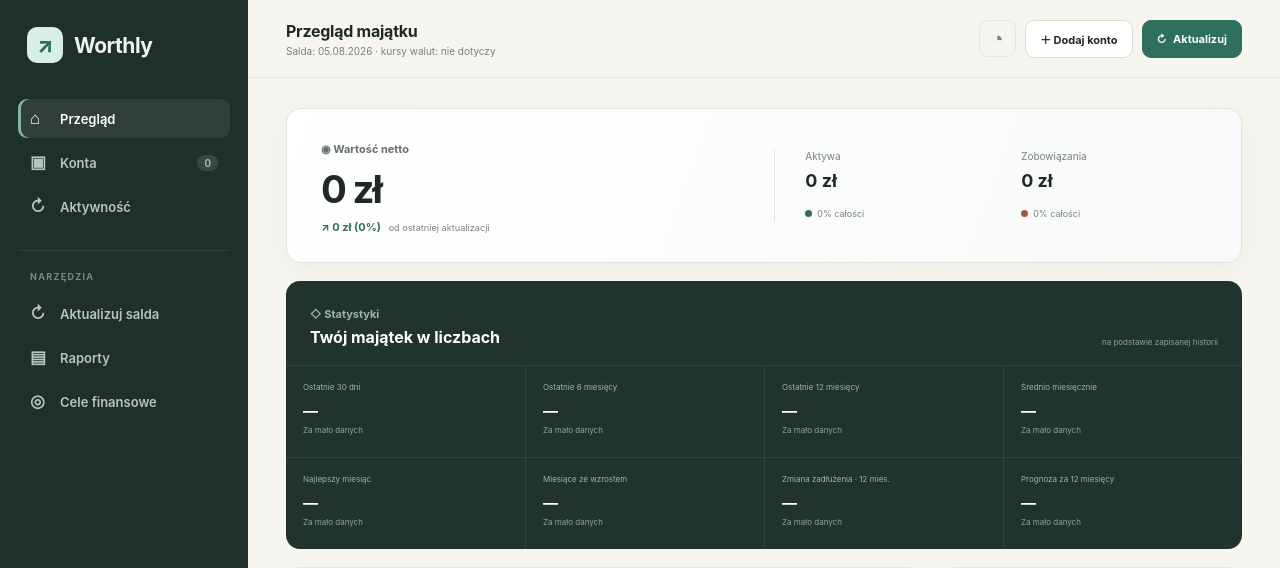
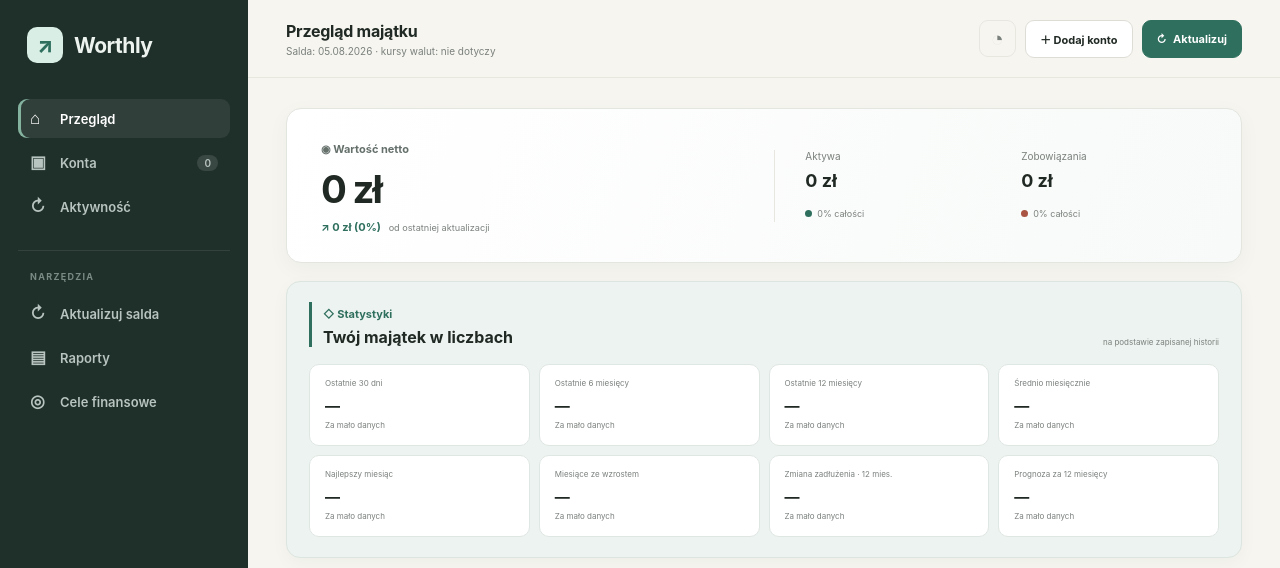
Before and after one commit to kacperpaluch/networthtracker, a FastAPI app: page / in a window 1280 px wide. Shown: the top 568 px of the page. Run offline with FastAPI, Linux system fonts and the light colour scheme; data that the repository does not hold is empty.

Commit message:
fix: rozjaśnij panel statystyk
- Zastąpiono ciemny blok jasnym panelem i białymi kafelkami
- Uporządkowano akcenty oraz semantyczne kolory wartości dodatnich i ujemnych
- Podniesiono wersję aplikacji i dokumentacji do 1.5.1

```diff
--- a/app/main.py
+++ b/app/main.py
@@ -108,7 +108,7 @@ if env_flag("LOAD_DEMO_DATA"):
     with SessionLocal() as startup_db:
         seed_database(startup_db)
 
-app = FastAPI(title="Worthly", version="1.5.0")
+app = FastAPI(title="Worthly", version="1.5.1")
 app.mount("/static", StaticFiles(directory=APP_DIR / "static"), name="static")
 templates = Jinja2Templates(directory=APP_DIR / "templates")
 
--- a/app/static/app.js
+++ b/app/static/app.js
@@ -244,10 +244,10 @@ function renderDashboard() {
         <article><span>Ostatnie 6 miesięcy</span>${statisticChange(statistics.change6Months)}</article>
         <article><span>Ostatnie 12 miesięcy</span>${statisticChange(statistics.change12Months)}</article>
         <article><span>Średnio miesięcznie</span>${statistics.averageMonthlyChange == null ? `<strong>—</strong><small>Za mało danych</small>` : `<strong class="${statistics.averageMonthlyChange >= 0 ? "positive" : "negative"}">${signed(statistics.averageMonthlyChange)}</strong><small>${statistics.growingMonths} z ${statistics.observedMonths} mies. na plusie</small>`}</article>
-        <article><span>Najlepszy miesiąc</span>${statistics.bestMonth ? `<strong class="positive">${signed(statistics.bestMonth.amount)}</strong><small>${monthLabel(statistics.bestMonth.month)}</small>` : `<strong>—</strong><small>Za mało danych</small>`}</article>
+        <article><span>Najlepszy miesiąc</span>${statistics.bestMonth ? `<strong class="${statistics.bestMonth.amount >= 0 ? "positive" : "negative"}">${signed(statistics.bestMonth.amount)}</strong><small>${monthLabel(statistics.bestMonth.month)}</small>` : `<strong>—</strong><small>Za mało danych</small>`}</article>
         <article><span>Miesiące ze wzrostem</span><strong>${statistics.observedMonths ? `${statistics.growingMonths} / ${statistics.observedMonths}` : "—"}</strong><small>${statistics.observedMonths ? `${Math.round(statistics.growingMonths / statistics.observedMonths * 100)}% badanego okresu` : "Za mało danych"}</small></article>
         <article><span>Zmiana zadłużenia · 12 mies.</span>${statistics.liabilityChange12Months ? `<strong class="${statistics.liabilityChange12Months.amount <= 0 ? "positive" : "negative"}">${signed(statistics.liabilityChange12Months.amount)}</strong><small>${statistics.liabilityChange12Months.amount <= 0 ? "zadłużenie spadło" : "zadłużenie wzrosło"}</small>` : `<strong>—</strong><small>Za mało danych</small>`}</article>
-        <article><span>Prognoza za 12 miesięcy</span>${statistics.projectedNetWorth12Months == null ? `<strong>—</strong><small>Za mało danych</small>` : `<strong>${money.format(statistics.projectedNetWorth12Months)}</strong><small>${statistics.isAtRecord ? "obecnie rekord wartości netto" : `rekord: ${money.format(statistics.recordNetWorth)}`}</small>`}</article>
+        <article><span>Prognoza za 12 miesięcy</span>${statistics.projectedNetWorth12Months == null ? `<strong>—</strong><small>Za mało danych</small>` : `<strong class="${statistics.projectedNetWorth12Months >= 0 ? "" : "negative"}">${money.format(statistics.projectedNetWorth12Months)}</strong><small>${statistics.isAtRecord ? "obecnie rekord wartości netto" : `rekord: ${money.format(statistics.recordNetWorth)}`}</small>`}</article>
       </div>
     </section>
     <div class="main-grid">
--- a/app/static/styles.css
+++ b/app/static/styles.css
@@ -295,26 +295,28 @@ button { cursor: pointer; }
 .hero-stat strong { display: block; font-size: 18px; margin-bottom: 10px; }
 .hero-stat small { color: var(--muted); font-size: 9px; }
 .statistics-panel {
-  background: #20332c;
+  background: #edf3f0;
+  border: 1px solid #dce5e0;
   border-radius: var(--radius);
-  color: white;
+  box-shadow: 0 5px 18px rgba(33,44,39,.035);
+  color: var(--ink);
   margin-top: 18px;
   overflow: hidden;
-  padding: 21px 24px 0;
+  padding: 20px 22px;
 }
 .statistics-panel > header { align-items: flex-end; display: flex; justify-content: space-between; }
-.statistics-panel > header .eyebrow { color: #9eb4aa; }
+.statistics-panel > header > div { border-left: 3px solid var(--green); padding-left: 11px; }
+.statistics-panel > header .eyebrow { color: var(--green); }
 .statistics-panel > header h2 { font-size: 16px; margin: 5px 0 0; }
-.statistics-panel > header > small { color: #91a39b; font-size: 8px; }
-.statistics-grid { display: grid; grid-template-columns: repeat(4, minmax(0, 1fr)); margin: 18px -24px 0; }
-.statistics-grid article { border-left: 1px solid #ffffff14; border-top: 1px solid #ffffff14; min-height: 92px; padding: 16px 17px; }
-.statistics-grid article:nth-child(4n+1) { border-left: 0; }
+.statistics-panel > header > small { color: var(--muted); font-size: 8px; }
+.statistics-grid { display: grid; gap: 9px; grid-template-columns: repeat(4, minmax(0, 1fr)); margin-top: 17px; }
+.statistics-grid article { background: white; border: 1px solid #dfe7e2; border-radius: 10px; min-height: 82px; padding: 13px 15px; }
 .statistics-grid article > span, .statistics-grid article > strong, .statistics-grid article > small { display: block; }
-.statistics-grid article > span { color: #9eb4aa; font-size: 8px; margin-bottom: 9px; }
-.statistics-grid article > strong { color: white; font-size: 15px; letter-spacing: -.3px; }
-.statistics-grid article > small { color: #91a39b; font-size: 8px; margin-top: 5px; }
-.statistics-grid .positive { color: #a8d4c2 !important; }
-.statistics-grid .negative { color: #e6a99d !important; }
+.statistics-grid article > span { color: var(--muted); font-size: 8px; margin-bottom: 8px; }
+.statistics-grid article > strong { color: var(--ink); font-size: 15px; letter-spacing: -.3px; }
+.statistics-grid article > small { color: var(--muted); font-size: 8px; margin-top: 5px; }
+.statistics-grid .positive { color: var(--green) !important; }
+.statistics-grid .negative { color: var(--red) !important; }
 .dot { border-radius: 50%; display: inline-block; height: 7px; margin-right: 5px; width: 7px; }
 .dot.asset { background: var(--green); }
 .dot.debt { background: var(--red); }
@@ -815,8 +817,6 @@ button { cursor: pointer; }
   .activity-amount { grid-column: 3; grid-row: 2; }
   .goal-detail-grid { grid-template-columns: 1fr; }
   .statistics-grid { grid-template-columns: repeat(2, minmax(0, 1fr)); }
-  .statistics-grid article:nth-child(odd) { border-left: 0; }
-  .statistics-grid article:nth-child(even) { border-left: 1px solid #ffffff14; }
 }
 @media (max-width: 560px) {
   .page-title small { display: none; }
@@ -846,9 +846,9 @@ button { cursor: pointer; }
   .import-mode { align-items: flex-start; flex-direction: column; gap: 7px; }
   .import-mode select { max-width: none; width: 100%; }
   .preferences-form, .goals-grid { grid-template-columns: 1fr; }
-  .statistics-panel { padding-left: 18px; padding-right: 18px; }
+  .statistics-panel { padding: 18px; }
   .statistics-panel > header { align-items: flex-start; flex-direction: column; gap: 5px; }
-  .statistics-grid { grid-template-columns: 1fr 1fr; margin-left: -18px; margin-right: -18px; }
+  .statistics-grid { grid-template-columns: 1fr 1fr; }
   .goals-summary { grid-template-columns: 1fr 1fr 1fr; }
   .goals-summary div { padding: 12px; }
   .goal-card-detailed { padding: 19px 17px 15px; }
```
Also changed, not shown: docs/DEVELOPER_GUIDE.md (+1 -1 lines).
